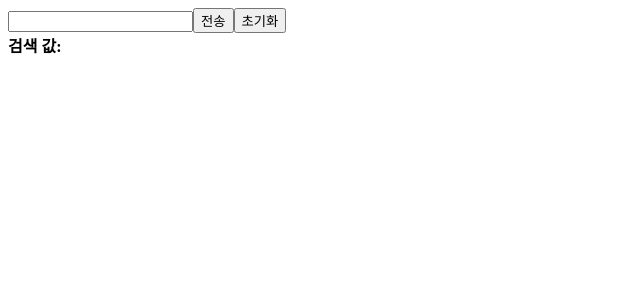
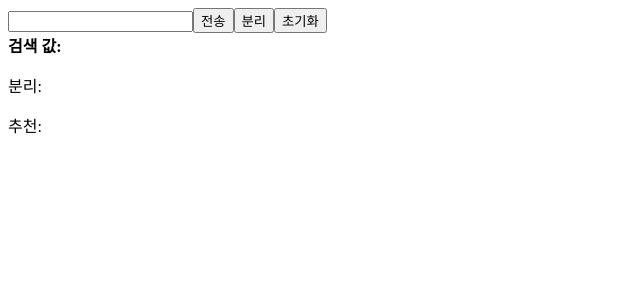
Before and after one commit to khyunho/els_movie_search, a React (Create React App) app in the folder client/: page / in a window 1280 px wide. Shown: the top 300 px of the page, without its empty margins (0-640 px from the left). Built offline with nearby package versions, Linux system fonts and the light colour scheme.

Commit message:
feat: 자모분리, 추천

```diff
--- a/client/src/InputBtn.js
+++ b/client/src/InputBtn.js
@@ -4,7 +4,8 @@ import React, { useState } from 'react'
 function InputBtn () {
   const [text, setText] = useState('')
   const [searchResult, setSearchResult] = useState([])
-  // const [banana, setBanana] = useState([])
+  const [searchResultJamo, setSearchResultJamo] = useState('')
+  const [jamoSuggest, setJamoSuggest] = useState('')
 
   const onChangeText = (e) => {
     setText(e.target.value)
@@ -20,32 +21,49 @@ function InputBtn () {
     )
     const Arr = result.data
     const ArrMovieName = []
-    // const ArrMovieDirector = []
-    // console.log(Arr)
     Arr.forEach((e, index) => {
-      // console.log('foreach 도는중 : ' + index + e._source.movie.name)
       ArrMovieName[index] = e._source.movie.name
-      // ArrMovieDirector[index] = e._source.movie.director
     })
     setSearchResult(ArrMovieName)
-    // setBanana(ArrMovieDirector)
     console.log(searchResult)
-    // setSearchResult(result)
-    // console.log(searchResult._source)
+  }
+
+  const sendJamo = async () => {
+    console.log('wlsdlq')
+    const result = await axios.get('/api/jamo',
+      { params: { apple: text } }
+    )
+    setSearchResultJamo(result.data.suggest.name_suggest[0].text)
+    if (result.data.suggest.name_suggest[0].options[0] === undefined) {
+      setJamoSuggest('없음')
+    } else {
+      setJamoSuggest(result.data.suggest.name_suggest[0].options[0].text)
+    }
+    // const d1 = document.getElementById('jamo')
+    // d1.innerText = jamoSuggest
   }
 
   return (
       <div>
       <input onChange={onChangeText} value={text} />
-        <button onClick={sendRequest}>전송</button>
-        <button onClick={onReset}>초기화</button>
-        <div>
-          <b>검색 값: {text}</b>
-        </div>
+      <button onClick={sendRequest}>전송</button>
+      <button id="jamo" onClick={sendJamo}>분리</button>
+      <button onClick={onReset}>초기화</button>
+      <div>
+        <b>검색 값: {text}</b>
+      </div>
+      <div id="jamo">
+        <p>분리: {searchResultJamo}</p>
+      </div>
+      <div id="suggest">
+        <p>추천: {jamoSuggest}</p>
+      </div>
       <div id="result">
+        <span id="s1">
         {searchResult.map((a, i) => (
           <div key={i}> {a}</div>
         ))}
+        </span>
       </div>
     </div>
   )
```
Also changed, not shown: 1 other file (tests, documents, lock files or other folders).
